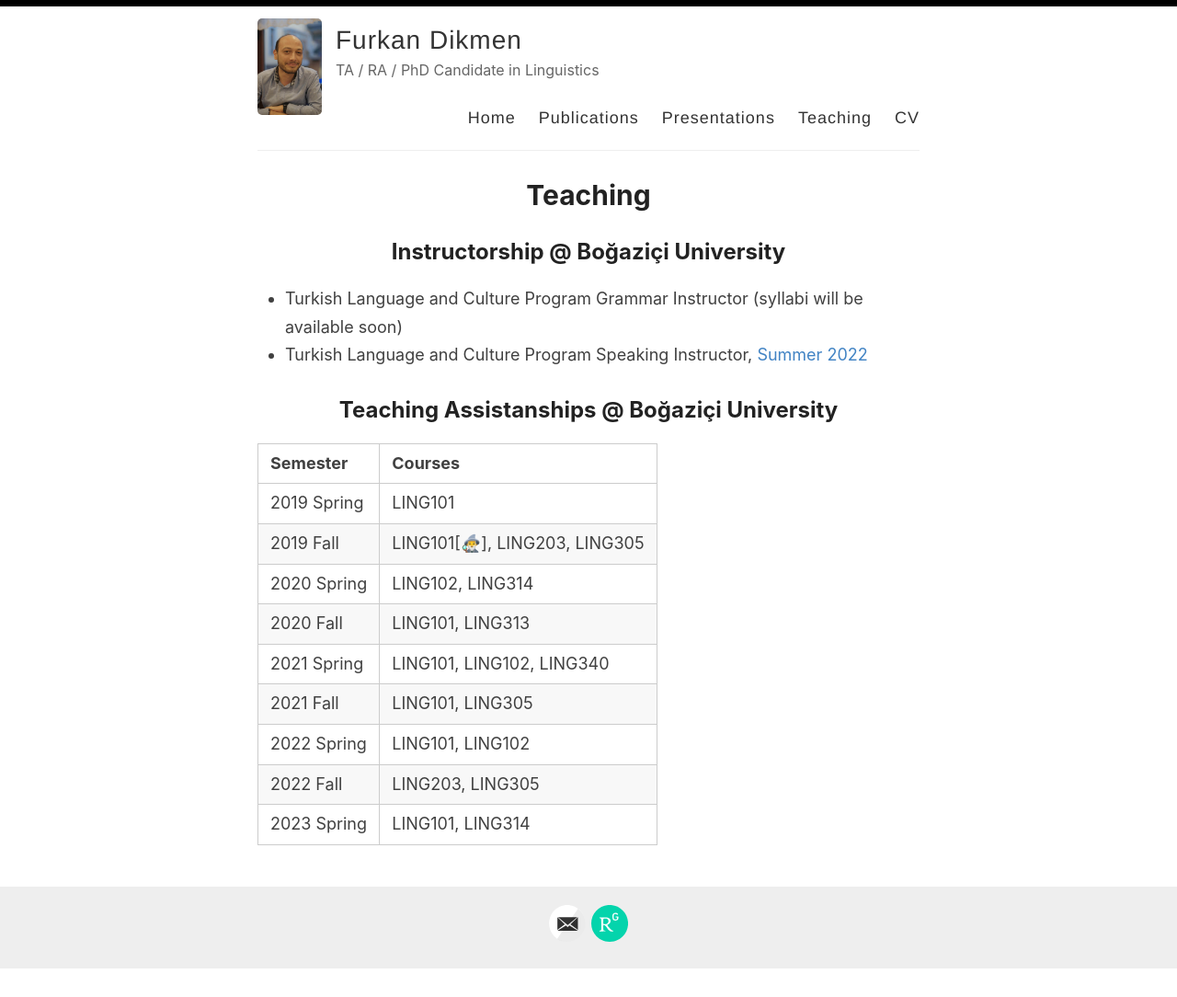
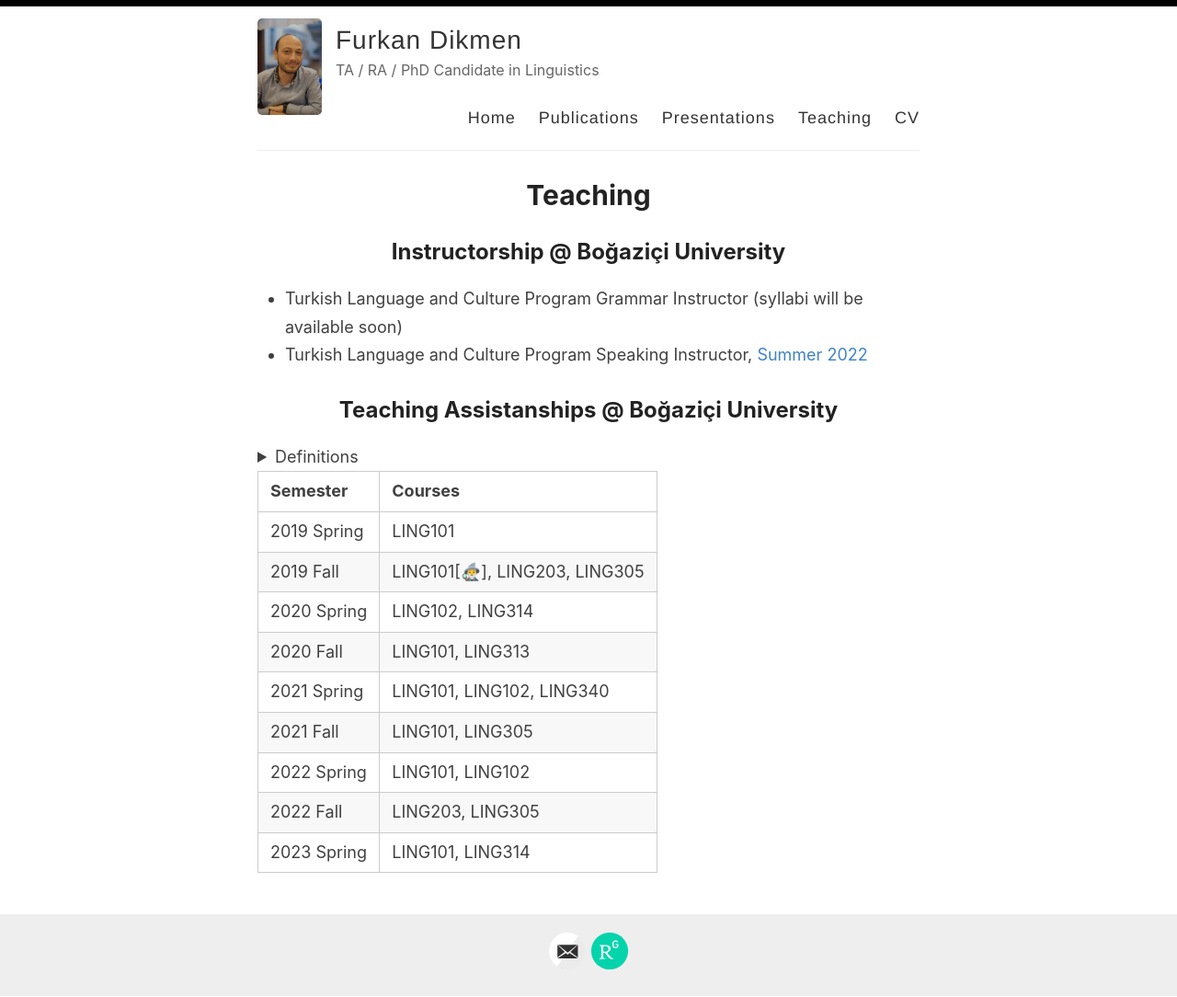
Before and after one commit to furkandikmen/furkandikmen.github.io, a Jekyll site: the page built from _pages/teaching.md, in a window 1280 px wide. Shown: the whole page at 92% size. Built offline with Jekyll 4.4.1, drawn with Linux system fonts in a browser that asks for light colours; before the commit the page ends 1053 px from its top, so only the background shows below that.

Commit message:
Update teaching.md

```diff
--- a/_pages/teaching.md
+++ b/_pages/teaching.md
@@ -11,12 +11,13 @@ permalink: /teaching/
 
 ## Teaching Assistanships @ Boğaziçi University
 
-<!-- Definitions -->
-<!--
+<details>
+<summary>Definitions</summary>
 
-[🧙‍♂️]: assets/syllabus/LING101_Fall2019.pdf
+[🧙‍♂️]: https://furkandikmen.com/assets/syllabus/LING101_Fall2019.pdf
 
--->
+</details>
+
 
 
 | Semester      | Courses                       |
```
